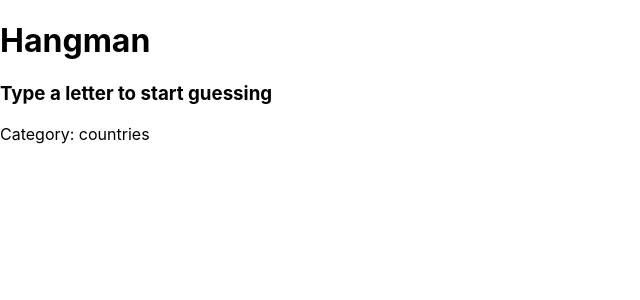
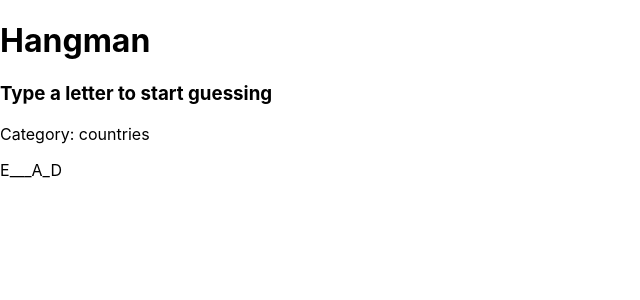
Before and after one commit to otsang3/hangman, a React (Create React App) app: page / in a window 1280 px wide. Both pictures are taken after a click on the button "Countries". Shown: the top 300 px of the page, without its empty margins (0-640 px from the left). Built offline with nearby package versions, Linux system fonts and the light colour scheme.

Commit message:
added renderLetters function to render only correctly guessed letters from user

```diff
--- a/src/components/GameRender.js
+++ b/src/components/GameRender.js
@@ -1,11 +1,31 @@
 import React from 'react';
 
 function GameRender(props) {
+
+    const renderLetters = () => {
+        let lettersArr = []
+        const wordSplit = props.word.split("")
+        wordSplit.map((letter, index) => {
+
+            for (let guess of props.guesses) {
+                if (guess === letter) {
+                    return lettersArr.push(
+                        <span>{letter.toUpperCase()}</span>
+                    )
+                }
+            }
+            return lettersArr.push(
+                <span>_</span>
+            )
+        })
+        return lettersArr;
+    }
 
     return(
         <div>
             <h3>Type a letter to start guessing</h3>
             <p>Category: {props.category}</p>
+            {renderLetters()}
         </div>
     )
 }
--- a/src/components/GameWindow.js
+++ b/src/components/GameWindow.js
@@ -7,7 +7,7 @@ function GameWindow() {
 
     const initialState = {
         category: "",
-        correctLetters: [],
+        guesses: ["a", "b", "d", "e", "s"],
         playGame: false,
         remainingLetters: [],
         word: "",
@@ -39,7 +39,7 @@ function GameWindow() {
     return(
         <div>
             {state.category ?
-            <GameRender category={state.category}/>
+            <GameRender category={state.category} guesses={state.guesses} word={state.word}/>
             :
             <StartScreen getWord={getWord} selectCategory={selectCategory} words={wordsArr}/>
             }
--- a/src/components/StartScreen.js
+++ b/src/components/StartScreen.js
@@ -7,17 +7,12 @@ function StartScreen(props) {
     }
 
     const renderCategories = () => {
+        let index = 0;
         let buttonsArr = [];
         for (let category in props.words[0].categories) {
-            buttonsArr.push(<button onClick={() => props.selectCategory(category)}>{capitaliseFirstLetter(category)}</button>)
+            buttonsArr.push(<button key={index} onClick={() => props.selectCategory(category)}>{capitaliseFirstLetter(category)}</button>);
+            index += 1;
         }
-        // return props.words[0].categories.map((word, index) => {
-        //     const category = capitaliseFirstLetter(Object.keys(word)[0]);
-        //     return(
-        //         <button onClick={() => props.selectCategory(category)} key={index}>{category}</button>
-        //     )
-        // })
-        console.log(buttonsArr);
         return buttonsArr;
     }
 
```
Also changed, not shown: src/components/LetterRender.js (added, +12 -0 lines).
